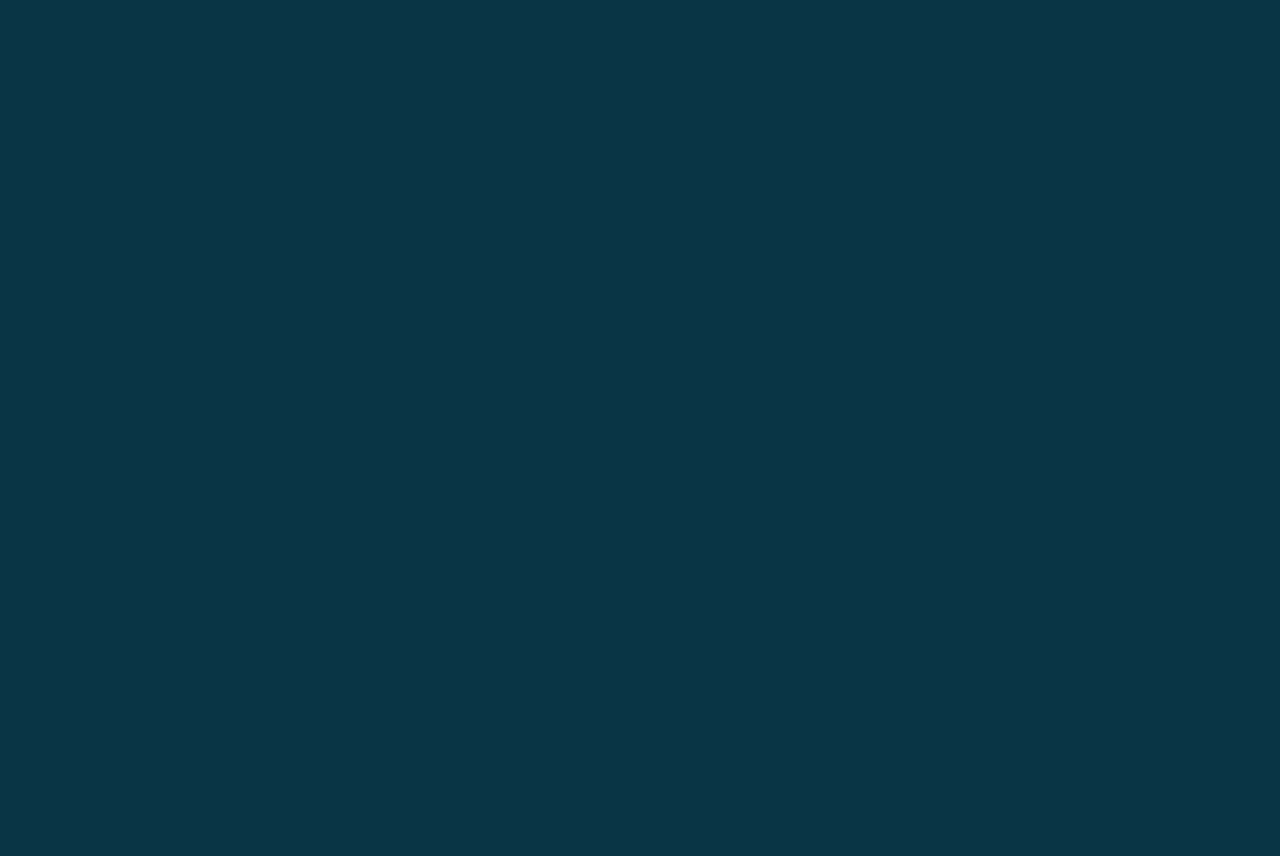
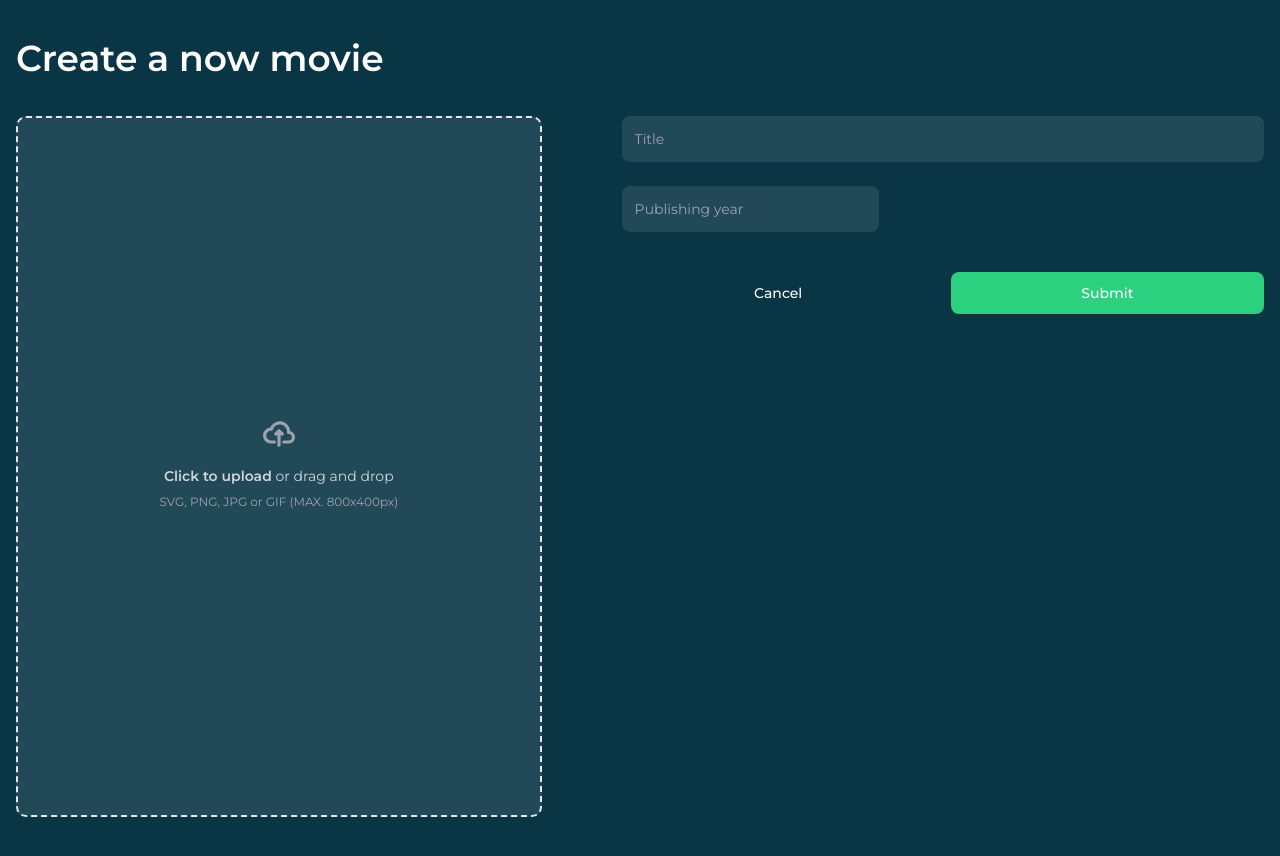
Before and after one commit to crea8ivedev/movie-db-frontend, a React (Vite) app: page /movies/create in a window 1280 px wide. Before the commit this address had no page. Before the commit the page ends 800 px from the top, so only its background shows below. Built offline with nearby package versions, Linux system fonts and the light colour scheme.

Commit message:
style: create movie and edit movie pages added

```diff
--- a/src/App.jsx
+++ b/src/App.jsx
@@ -2,6 +2,8 @@ import AppLayout from "./layouts/AppLayout";
 import { BrowserRouter, Route, Routes } from "react-router-dom";
 import Login from "./pages/Login";
 import Movies from "./pages/Movies";
+import CreateMovie from "./pages/CreateMovie";
+import EditMovie from "./pages/EditMovie";
 
 export default function App() {
   return (
@@ -10,6 +12,8 @@ export default function App() {
         <Route path="/" element={<AppLayout />}>
           <Route index element={<Login />} />
           <Route path="/movies" element={<Movies />} />
+          <Route path="/movies/create" element={<CreateMovie />} />
+          <Route path="/movies/:id/edit" element={<EditMovie />} />
         </Route>
       </Routes>
     </BrowserRouter>
--- a/src/components/GridItem.jsx
+++ b/src/components/GridItem.jsx
@@ -3,12 +3,12 @@ import { Link } from "react-router-dom";
 
 export default function GridItem({ movie }) {
   return (
-    <div className="bg-primary-darker rounded-xl p-4">
+    <Link className="bg-primary-darker rounded-xl p-4" to={`/movies/${movie.id}/edit`}>
       <img src={movie.poster} alt={movie.title} className="rounded-lg mb-3" />
       <h2 className="text-xl font-semibold text-gray-300 mb-2">
         <Link to={`/movies/${movie.id}/edit`} className="hover:underline">{movie.title}</Link>
       </h2>
       <p className="text-gray-400">{movie.year}</p>
-    </div>
+    </Link>
   );
 }
--- /dev/null
+++ b/src/components/ImageUpload.jsx
@@ -0,0 +1,67 @@
+import React, { useState } from "react";
+
+export default function ImageUpload({ file, setFile }) {
+  const [preview, setPreview] = useState(file);
+
+  const handleFileChange = (event) => {
+    const selectedFile = event.target.files[0];
+    if (selectedFile) {
+      setFile(selectedFile);
+
+      // Generate preview using FileReader
+      const reader = new FileReader();
+      reader.onload = () => setPreview(reader.result);
+      reader.readAsDataURL(selectedFile);
+    }
+  };
+
+  return (
+    <div className="flex items-center justify-center w-[45%]">
+      <label
+        htmlFor="dropzone-file"
+        className="flex flex-col items-center justify-center w-full border-2 border-dashed rounded-lg cursor-pointer bg-primary-light aspect-[3/4]"
+        style={{
+          backgroundImage: preview ? `url(${preview})` : null,
+          backgroundSize: "cover",
+          backgroundPosition: "center",
+          borderRadius: "10px",
+        }}
+      >
+        <div className="flex flex-col items-center justify-center pt-5 pb-6">
+          {!preview ? (
+            <>
+              <svg
+                className="w-8 h-8 mb-4 text-gray-400 "
+                aria-hidden="true"
+                xmlns="http://www.w3.org/2000/svg"
+                fill="none"
+                viewBox="0 0 20 16"
+              >
+                <path
+                  stroke="currentColor"
+                  strokeLinecap="round"
+                  strokeLinejoin="round"
+                  strokeWidth="2"
+                  d="M13 13h3a3 3 0 0 0 0-6h-.025A5.56 5.56 0 0 0 16 6.5 5.5 5.5 0 0 0 5.207 5.021C5.137 5.017 5.071 5 5 5a4 4 0 0 0 0 8h2.167M10 15V6m0 0L8 8m2-2 2 2"
+                />
+              </svg>
+              <p className="mb-2 text-sm text-gray-300">
+                <span className="font-semibold">Click to upload</span> or drag
+                and drop
+              </p>
+              <p className="text-xs text-gray-400">
+                SVG, PNG, JPG or GIF (MAX. 800x400px)
+              </p>
+            </>
+          ) : null}
+        </div>
+        <input
+          id="dropzone-file"
+          type="file"
+          className="hidden"
+          onChange={handleFileChange}
+        />
+      </label>
+    </div>
+  );
+}
--- /dev/null
+++ b/src/components/MovieForm.jsx
@@ -0,0 +1,60 @@
+import React, { useState } from "react";
+import ImageUpload from "./ImageUpload";
+import Input from "./Input";
+import Button from "./Button";
+import { useNavigate } from "react-router-dom";
+
+export default function MovieForm({
+  defaultValue = {
+    title: "",
+    publishingYear: "",
+    poster: "",
+  },
+}) {
+  const [form, setForm] = useState(defaultValue);
+  const [error, setError] = useState({});
+  const navigate = useNavigate()
+
+  function setValue(key, value) {
+    setForm({ ...form, [key]: value });
+  }
+
+  return (
+    <div className="container mx-auto max-w-7xl py-10 px-4">
+      <div className="flex justify-between w-full mb-10">
+        <div className="flex items-end space-x-4">
+          <h1 className="text-4xl text-white font-semibold leading-none">
+            Create a now movie
+          </h1>
+        </div>
+      </div>
+      <div className="flex gap-20">
+        <ImageUpload
+          file={form.poster}
+          setFile={(file) => setValue(file)}
+        />
+        <div className="space-y-6 w-[55%]">
+          <Input value={form.title} onChange={(e)=>setValue("title", e.target.value)} type="text" placeholder="Title" className="w-full" />
+          <Input
+            value={form.year}
+            onChange={(e)=>setValue("year", e.target.value)}
+            type="number"
+            min="1900"
+            max="2099"
+            step="1"
+            placeholder="Publishing year"
+            className="w-2/5"
+          />
+          <div className="flex items-center w-full space-x-4 pt-4">
+            <Button onClick={()=>navigate("/movies")} className="flex-1 bg-transparent border-gray-300 focus:bg-primary focus:border-primary hover:border-primary">
+              Cancel
+            </Button>
+            <Button type="submit" className="flex-1">
+              Submit
+            </Button>
+          </div>
+        </div>
+      </div>
+    </div>
+  );
+}
--- /dev/null
+++ b/src/pages/CreateMovie.jsx
@@ -0,0 +1,8 @@
+import React from "react";
+import MovieForm from "@/components/MovieForm";
+
+export default function CreateMovie() {
+  return (
+    <MovieForm/>
+  );
+}
--- /dev/null
+++ b/src/pages/EditMovie.jsx
@@ -0,0 +1,16 @@
+import React from "react";
+import MovieForm from "@/components/MovieForm";
+
+export default function EditMovie() {
+  return (
+    <MovieForm
+      defaultValue={{
+        id: 4,
+        title: "Inside Out 2",
+        poster:
+          "https://www.themoviedb.org/t/p/w600_and_h900_bestv2/vpnVM9B6NMmQpWeZvzLvDESb2QY.jpg",
+        year: "2024",
+      }}
+    />
+  );
+}
--- a/src/pages/Login.jsx
+++ b/src/pages/Login.jsx
@@ -1,8 +1,15 @@
 import React from "react";
 import Button from "@/components/Button";
 import Input from "@/components/Input";
+import { useNavigate } from "react-router-dom";
 
 export default function Login() {
+  const navigate = useNavigate()
+
+  function handleLogin(){
+    navigate("/movies")
+  }
+
   return (
     <div className="grid place-content-center h-screen">
       <div className="w-80">
@@ -21,7 +28,7 @@ export default function Login() {
               <span>Remember Me</span>
             </label>
           </div>
-          <Button className="w-full block">Login</Button>
+          <Button className="w-full block" onClick={handleLogin}>Login</Button>
         </div>
       </div>
     </div>
--- a/src/pages/Movies.jsx
+++ b/src/pages/Movies.jsx
@@ -62,11 +62,12 @@ export default function Movies() {
   return movies.length < 1 ? (
     <EmptyState />
   ) : (
-    <>
     <div className="container mx-auto max-w-7xl py-10 px-4">
       <div className="flex justify-between w-full mb-6">
         <div className="flex items-end space-x-4">
-            <h1 className="text-4xl text-white font-semibold leading-none">My Movies</h1>
+          <h1 className="text-4xl text-white font-semibold leading-none">
+            My Movies
+          </h1>
           <Link to="/movies/create" className="text-gray-200">
             <svg
               xmlns="http://www.w3.org/2000/svg"
@@ -92,6 +93,5 @@ export default function Movies() {
         ))}
       </MovieGrid>
     </div>
-    </>
   );
 }
```
Lines whose indentation alone changed are shown as unchanged.
